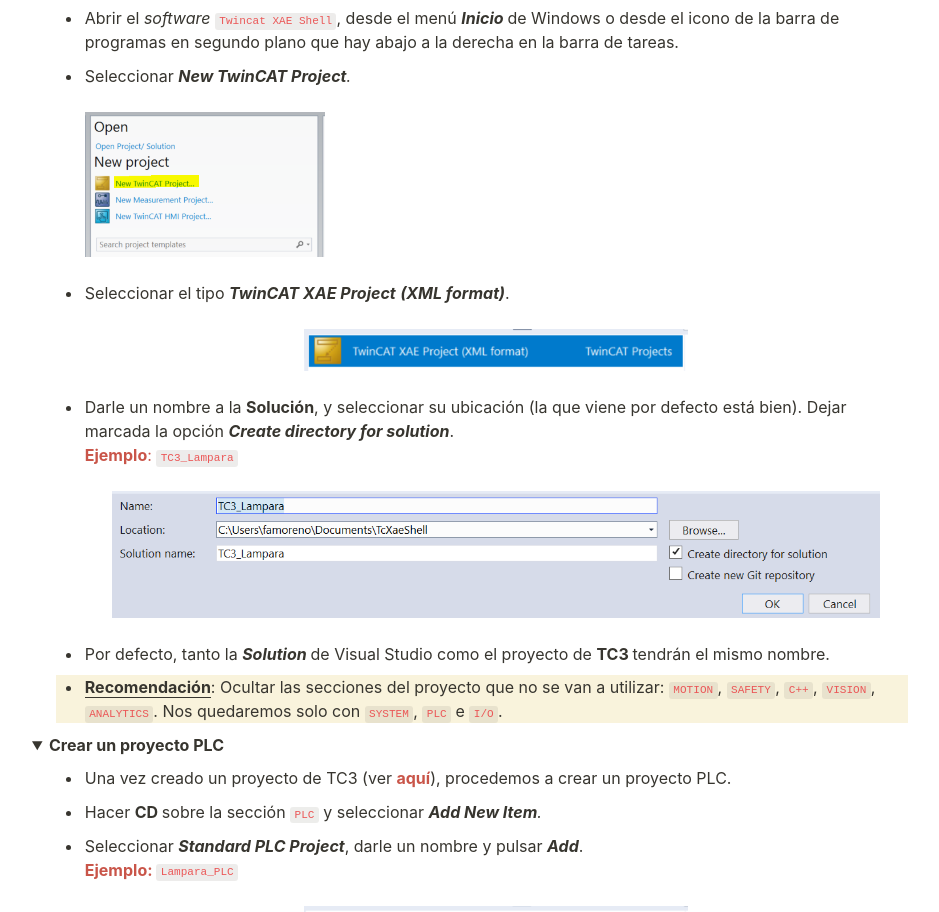
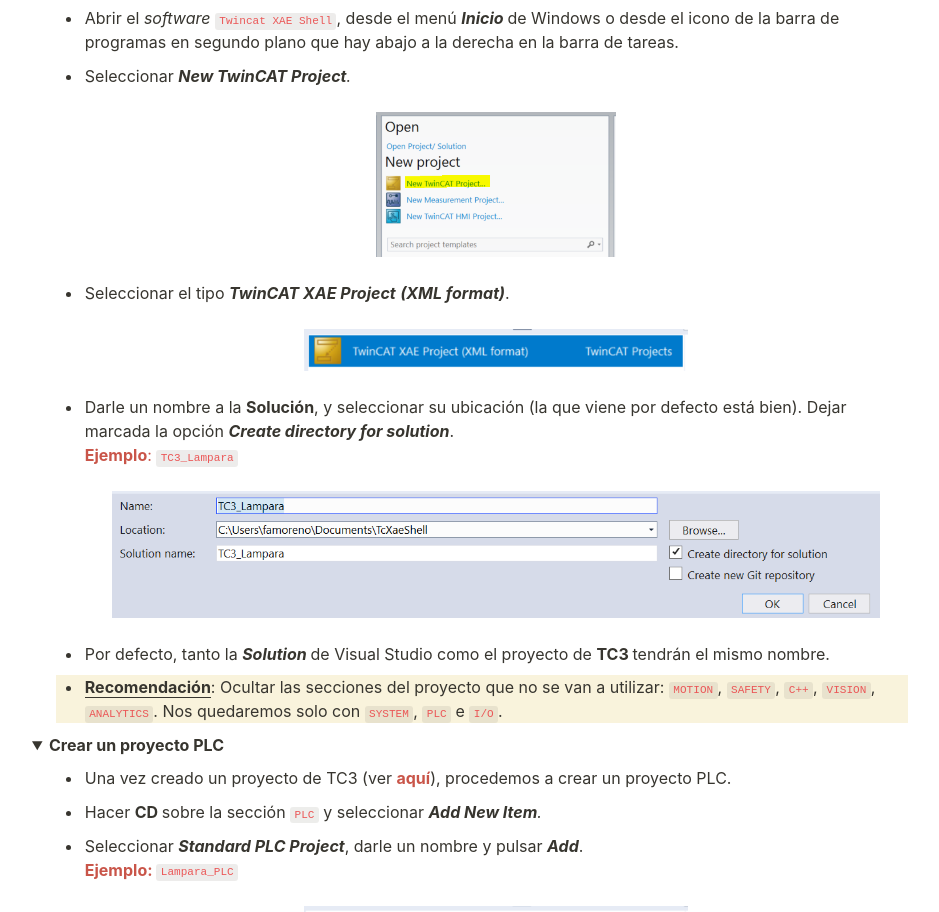
Before and after one commit to famoreno/tc3notebook, a plain HTML site: page cb.html in a window 1280 px wide. Shown: the part 892-1804 px from the top of the page, without its empty margins (182-1121 px from the left). Drawn offline with nearby package versions, Linux system fonts and the light colour scheme.

Commit message:
More minor fixes in cb

```diff
--- a/cb.html
+++ b/cb.html
@@ -63,8 +63,7 @@
 				</div>
 			</details>
 			<details open="" id="creacion_proyectos_tc3">
-				<summary style="font-weight:600;font-size:1.25em;line-height:1.3;margin:0">Creación de proyectos en
-					TwinCAT3</summary>
+				<summary style="font-weight:600;font-size:1.25em;line-height:1.3;margin:0">Creación de proyectos en TwinCAT3</summary>
 				<div class="indented">
 					<details open="">
 						<summary><strong>Crear un proyecto de TwinCAT3</strong></summary>
@@ -79,8 +78,8 @@
 							<ul id="270dc82f-49f8-803d-a737-c0bcc338325d" class="bulleted-list">
 								<li style="list-style-type:disc">Seleccionar <em><strong>New TwinCAT
 											Project</strong></em><em>.</em>
-									<figure id="270dc82f-49f8-8071-bdbe-c948972d867d" class="image"
-										style="text-align:left"><a href="images/cb/image.png"><img style="width:240px"
+									<figure id="270dc82f-49f8-8071-bdbe-c948972d867d" class="image"><a
+											href="images/cb/image.png"><img style="width:240px"
 												src="images/cb/image.png" /></a></figure>
 								</li>
 							</ul>
```
